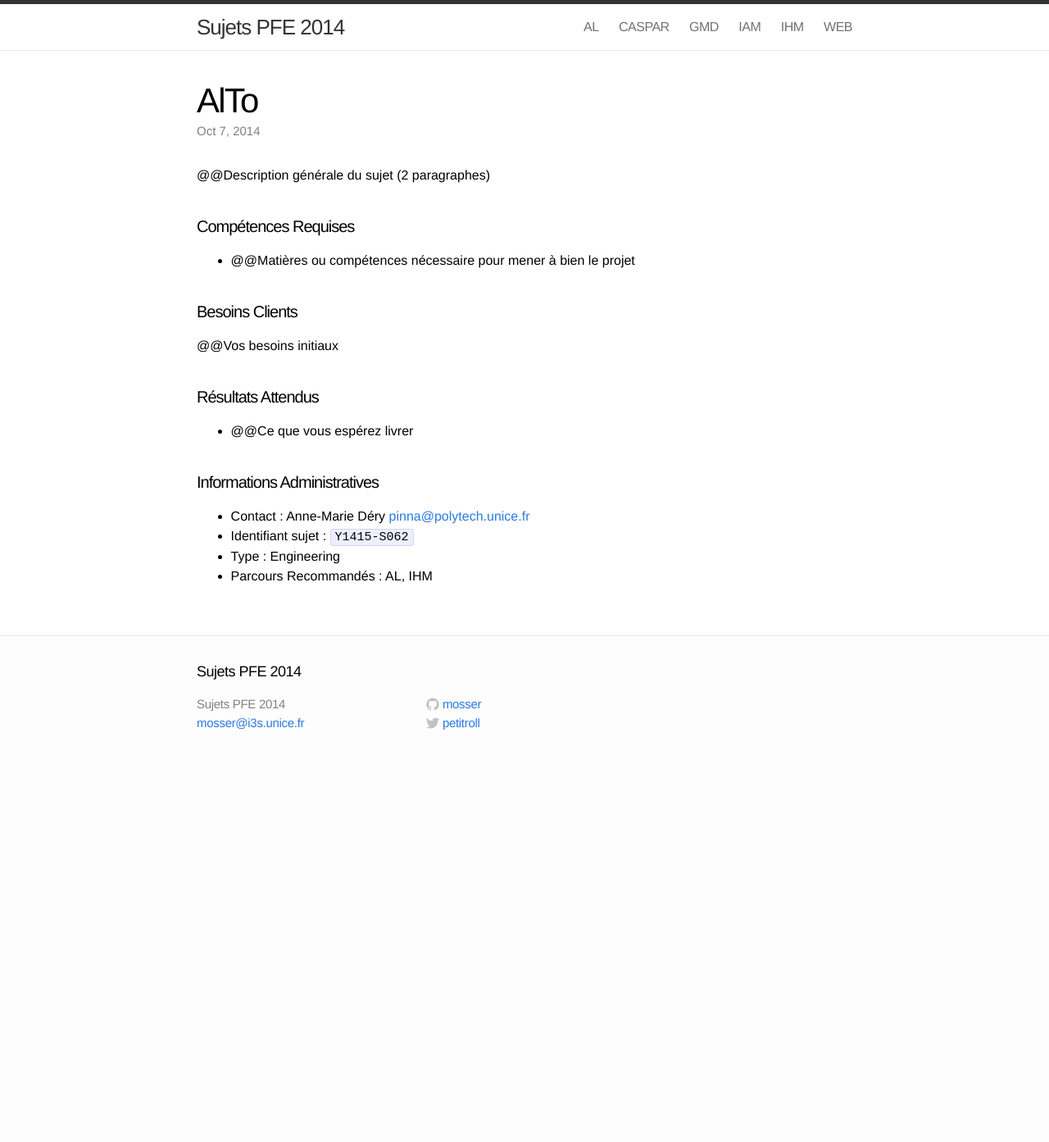
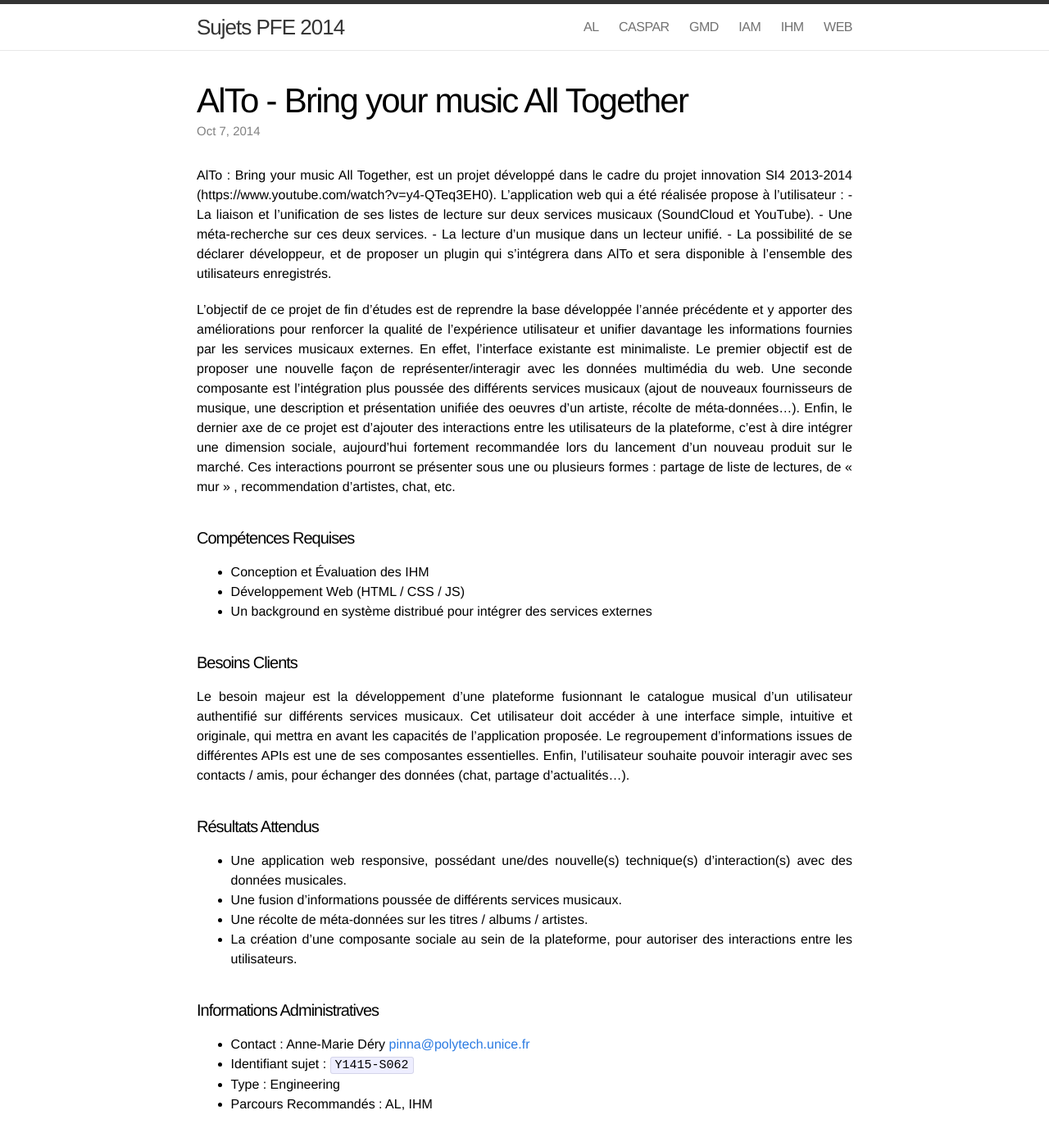
Before and after one commit to gmolines/pfe, a Jekyll site: the page built from _posts/2014-10-07-Y1415-S062.markdown, in a window 1280 px wide and 1400 px high. Shown: the top 1393 px of the window at 82% size. Built offline with Jekyll 4.4.1, drawn with Linux system fonts in a browser that asks for light colours.

Commit message:
Update 2014-10-07-Y1415-S062.markdown

```diff
--- a/_posts/2014-10-07-Y1415-S062.markdown
+++ b/_posts/2014-10-07-Y1415-S062.markdown
@@ -1,6 +1,6 @@
 ---
 layout: post
-title: "AlTo"
+title: "AlTo - Bring your music All Together"
 date: 2014-10-07 22:18:54
 categories: [oqp, al, ihm]
 students: ["Antoine Lavail", "Eric Masoero", "Swann Jumelle", "Robin Vivant"]
@@ -9,17 +9,34 @@ type: Engineering
 contact: Anne-Marie Déry
 ---
 
-@@Description générale du sujet (2 paragraphes)
+AlTo : Bring your music All Together, est un projet développé dans le cadre du projet innovation SI4 2013-2014 (https://www.youtube.com/watch?v=y4-QTeq3EH0). L’application web qui a été réalisée propose à l'utilisateur :
+	- La liaison et l'unification de ses listes de lecture sur deux services musicaux (SoundCloud et YouTube).
+	- Une méta-recherche sur ces deux services.
+	- La lecture d’un musique dans un lecteur unifié.
+	- La possibilité de se déclarer développeur, et de proposer un plugin qui s’intégrera dans AlTo et sera disponible à l’ensemble des utilisateurs enregistrés.
+
+L’objectif de ce projet de fin d’études est de reprendre la base développée l’année précédente et y apporter des améliorations pour renforcer la qualité de l’expérience utilisateur et unifier davantage les informations fournies par les services musicaux externes. En effet, l’interface existante est minimaliste. Le premier objectif est de proposer une nouvelle façon de représenter/interagir avec les données multimédia du web. Une seconde composante est l’intégration plus poussée des différents services musicaux (ajout de nouveaux fournisseurs de musique, une description et présentation unifiée des oeuvres d’un artiste, récolte de méta-données…). Enfin, le dernier axe de ce projet est d’ajouter des interactions entre les utilisateurs de la plateforme, c’est à dire intégrer une dimension sociale, aujourd’hui fortement recommandée lors du lancement d’un nouveau produit sur le marché. Ces interactions pourront se présenter sous une ou plusieurs formes : partage de liste de lectures, de « mur » , recommendation d’artistes, chat, etc.
+
+
 
 #### Compétences Requises
-* @@Matières ou compétences nécessaire pour mener à bien le projet
+
+- Conception et Évaluation des IHM
+- Développement Web (HTML / CSS / JS)
+- Un background en système distribué pour intégrer des services externes
 
 
 #### Besoins Clients
-@@Vos besoins initiaux
+
+Le besoin majeur est la développement d’une plateforme fusionnant le catalogue musical d’un utilisateur authentifié sur différents services musicaux. Cet utilisateur doit accéder à une interface simple, intuitive et originale, qui mettra en avant les capacités de l'application proposée. Le regroupement d’informations issues de différentes APIs est une de ses composantes essentielles. Enfin, l’utilisateur souhaite pouvoir interagir avec ses contacts / amis, pour échanger des données (chat, partage d’actualités…).
+
 
 #### Résultats Attendus
- *  @@Ce que vous espérez livrer
+
+- Une application web responsive, possédant une/des nouvelle(s) technique(s) d’interaction(s) avec des données musicales.
+- Une fusion d’informations poussée de différents services musicaux.
+- Une récolte de méta-données sur les titres / albums / artistes.
+- La création d’une composante sociale au sein de la plateforme, pour autoriser des interactions entre les utilisateurs.
 
 #### Informations Administratives
  * Contact : Anne-Marie Déry <pinna@polytech.unice.fr>
```
